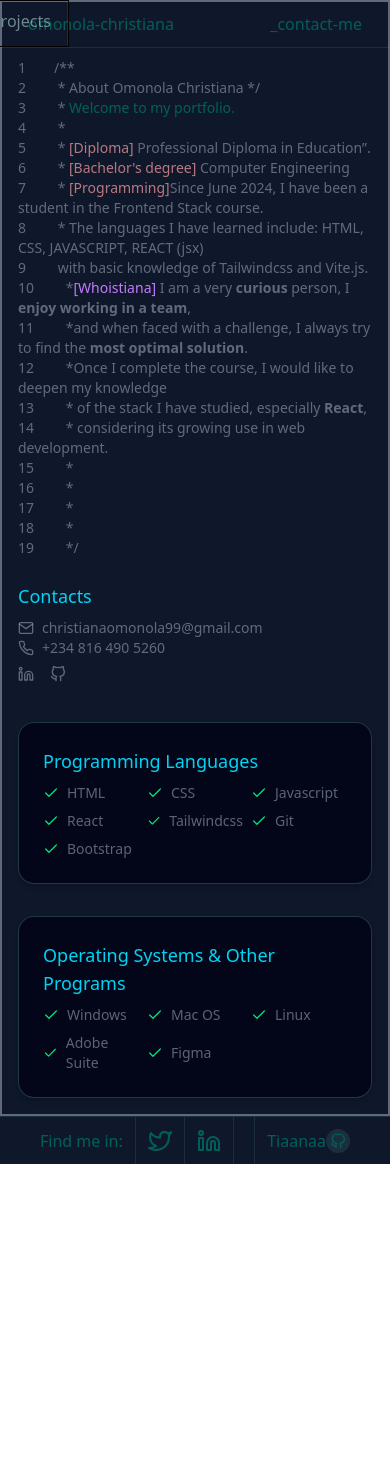
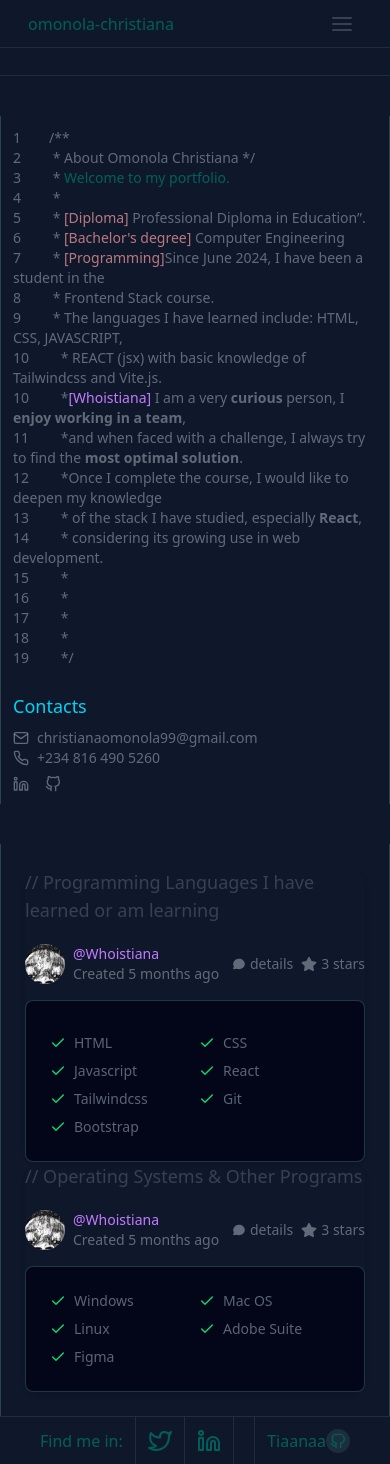
Before and after one commit to Tiaanaa/Portfolio_J, a React (Vite) app: page /about in a window 390 px wide. Before the commit the page ends 1164 px from the top, so only its background shows below. Built offline with nearby package versions, Linux system fonts and the light colour scheme.

Commit message:
feat: responsiveness added

```diff
--- a/src/components/Nav.jsx
+++ b/src/components/Nav.jsx
@@ -1,19 +1,47 @@
-import React from 'react';
+import React, {useState} from 'react';
 import { Link } from 'react-router';
+import { FiMenu, FiX } from 'react-icons/fi';
 
 const Nav = () => {
+  const [isMenuOpen, setIsMenuOpen] = useState(false);
+
   return (
-      <nav className='fixed w-full'>
+
+    <nav className='fixed w-full'>
+
           <div className='flex justify-between items-center h-12 border-b-1 border-teal-200/10 pl-7 pr-7'>
               <span className='text-teal-800'>omonola-christiana</span>
+                {/*Desktop Menu */}
 
-              <div className='flex items-center justify-center border-1 -ml-150 h-full '>
+        <div className='hidden md:flex items-center justify-between gap-100 h-full '>
+        <div className='h-full flex items-center justify-between'>
                   <Link to='/' className='text-teal-100/50  border-l-1 border-teal-200/10 border-r h-full p-2 pr-4 pl-4'>_hello</Link>
                   <Link to='/about' className='text-teal-100/50  h-full p-2 pr-4 pl-4 '>_about-me</Link>
                   <Link to='/Projects' className='text-teal-100/50  border-l-1 border-teal-200/10 border-r h-full p-2 pr-4 pl-4'>_projects</Link>
         </div>
-        <Link to='/Contact' className='text-teal-800'>_contact-me</Link>
-          </div>
+        <Link to='/Contact' className='text-teal-800 border-teal-200/10 border-l h-full p-2 pl-4 pr-2'>_contact-me</Link>
+        </div>
+ {/* Mobile Menu Button */}
+
+ <button
+              onClick={() => setIsMenuOpen(!isMenuOpen)}
+              className=" md:hidden flex items-center p-2 rounded-md text-gray-700 dark:text-gray-300"
+            >
+              {isMenuOpen ? <FiX className="w-6 h-6" /> : <FiMenu className="w-6 h-6" />}
+      </button>
+
+      {/* Mobile Menu */}
+      {isMenuOpen && (
+        <div className="absolute top-0 left-0 w-full bg-slate-900 text-white p-4">
+          <Link to="/" className="block py-2">_hello</Link>
+          <Link to="/about" className="block py-2">_about-me</Link>
+          <Link to="/projects" className="block py-2">_projects</Link>
+          <Link to="/contact" className="block py-2">_contact-me</Link>
+        </div>
+      )}
+
+        </div>
+
     </nav>
   )
 }
--- /dev/null
+++ b/src/components/Sidebar.jsx
@@ -0,0 +1,11 @@
+import React from 'react'
+
+const Sidebar = () => {
+  return (
+    <div>
+
+    </div>
+  )
+}
+
+export default Sidebar
--- a/src/pages/About.jsx
+++ b/src/pages/About.jsx
@@ -4,25 +4,28 @@ import Footer from '../components/Footer';
 import Card from "../components/Card";
 import CardContent from "../components/Cardcontent";
 import { Link } from 'react-router';
+import { FaStar } from "react-icons/fa";
+import { TbMessageCircleFilled } from "react-icons/tb";
 
 import { FiGithub, FiLinkedin, FiMail, FiPhone, FiCheck } from 'react-icons/fi';
 const About = () => {
   return (
     <>
     <section className="bg-slate-900 bg-cover w-full min-h-screen flex flex-col ">
-      <Nav/>
-      <div className="grid grid-cols-1 md:grid-cols-3 gap-10 text-gray-400/60 flex-grow  p-4 md:p-8 md:m-0 lg:p-12 lg:pt-20 container mx-auto items-center text-sm border-2 w-full">
+        <Nav />
+        <div className='h-19 border-b-1 border-b-teal-200/10'></div>
+      <div className="grid grid-cols-1 lg:grid-cols-3 gap-10 text-gray-400/60 flex-grow container mx-auto items-center text-sm w-full h-full ">
           {/* Left panel */}
           <div></div>
           {/*Middle panel*/}
-        <div className=' md:-ml-60'>
+        <div className=' border-teal-200/20 border border-t-0 border-b-0 h-full p-3'>
           <h1><span className='  pr-7'>1</span>/** <br/><span className='  pr-7'>2</span> * About Omonola Christiana */</h1>
           <p className="text-teal-800"><span className='  pr-7 text-gray-400/60 '>3</span> <span className='text-sm font-thin text-gray-400/60'>*</span> Welcome to my portfolio.</p>
           <p><span className='  pr-7 text-gray-400/60 '>4</span> <span className='text-sm font-thin text-gray-400/60'>*</span></p>
             <p><span className='  pr-7 text-gray-400/60 '>5</span> <span className='text-sm font-thin text-gray-400/60'>*</span> <span className="text-red-300/70 "> [Diploma]</span> Professional Diploma in Education”.</p>
             <p><span className='  pr-7 text-gray-400/60 '>6</span> <span className='text-sm font-thin text-gray-400/60'>*</span><span className="text-red-300/70 "> [Bachelor's degree]</span> Computer Engineering</p>
-            <p><span className='  pr-7 text-gray-400/60 '>7</span> <span className='text-sm font-thin text-gray-400/60'>*</span><span className="text-red-300/70 "> [Programming]</span>Since June 2024, I have been a student in the Frontend Stack course.</p>
-            <p> <span className='  pr-7 text-gray-400/60 '>8</span> <span className='text-sm font-thin text-gray-400/60'>* </span>The languages I have learned include: HTML, CSS, JAVASCRIPT, REACT (jsx) <br/> <span className='  pr-7 text-gray-400/60 '>9</span>  with basic knowledge of Tailwindcss and Vite.js.</p>
+            <p><span className='  pr-7 text-gray-400/60 '>7</span> <span className='text-sm font-thin text-gray-400/60'>*</span><span className="text-red-300/70 "> [Programming]</span>Since June 2024, I have been a student in the <br/> <span className='  pr-7 text-gray-400/60 '>8</span> <span className='text-sm font-thin text-gray-400/60'>*</span> Frontend Stack course.</p>
+            <p> <span className='  pr-7 text-gray-400/60 '>9</span> <span className='text-sm font-thin text-gray-400/60'>* </span>The languages I have learned include: HTML, CSS, JAVASCRIPT, <br/><span className='  pr-7 text-gray-400/60 '>10</span> <span className='text-sm font-thin text-gray-400/60'>*</span>                REACT (jsx) with basic knowledge of Tailwindcss and Vite.js.</p>
             <p><span className='  pr-7 text-gray-400/60 '>10</span> <span className='text-sm font-thin text-gray-400/60'>*</span><span className="text-purple-400">[Whoistiana]</span> I am a very <strong>curious</strong> person, I <strong>enjoy working in a team</strong>, <br/><span className='  pr-7 text-gray-400/60 '>11</span> <span className='text-sm font-thin text-gray-400/60'>*</span>and when faced with a challenge, I always try to find the <strong>most optimal solution</strong>.</p>
             <p><span className='  pr-7 text-gray-400/60 '>12</span> <span className='text-sm font-thin text-gray-400/60'>*</span>Once I complete the course, I would like to deepen my knowledge <br /> <span className='  pr-7 text-gray-400/60 '>13</span> <span className='text-sm font-thin text-gray-400/60'>*</span> of the stack I have studied, especially <strong>React</strong>, <br/> <span className='  pr-7 text-gray-400/60 '>14</span> <span className='text-sm font-thin text-gray-400/60'>*</span> considering its growing use in web development.</p>
             <p><span className='  pr-7 text-gray-400/60 '>15</span> <span className='text-sm font-thin text-gray-400/60'>*</span></p>
@@ -41,11 +44,17 @@ const About = () => {
         </div>
 
         {/* Right panel */}
-        <div className="space-y-8">
-          <Card className="bg-slate-950 border-teal-200/20 border">
-            <CardContent className="p-4">
-              <h2 className="text-lg text-cyan-400 mb-2">Programming Languages</h2>
-              <div className="grid grid-cols-3 gap-2">
+        <div className="border-teal-200/20 border border-t-0 border-b-0  h-full p-6 ">
+            <Card className="">
+              <p className="text-gray-400/30 text-lg mb-5">// Programming Languages I have learned or am learning</p>
+              <div className='flex items-center justify-between gap-2 mb-4 mt-4'>
+                <span className='flex'> <img src="/src/assets/IMG_20210214_130932_054.jpg" alt="Me" className="rounded-full w-10 mr-2" />
+                <p><span className="text-purple-400">@Whoistiana</span> <br/><span className='text-sm font-thin text-gray-400/60'>Created 5 months ago</span></p></span>
+                <p className='flex items-center gap-2'><span className='flex items-center gap-1'> <TbMessageCircleFilled />details</span> <span className='flex items-center gap-1'> <FaStar size={16} className="text-gray/400/30"/> 3 stars</span></p>
+              </div>
+            <CardContent className="p-4 bg-slate-950 border-teal-200/20 border rounded-lg">
+              <h2 className="text-lg text-cyan-400 mb-2"></h2>
+              <div className="grid grid-cols-2 lg:grid-cols-3 gap-2">
                 {["HTML", "CSS", "Javascript", "React", "Tailwindcss", "Git", "Bootstrap"].map(skill => (
                   <div key={skill} className="flex items-center gap-2">
                     <FiCheck size={16} className="text-green-400" /> {skill}
@@ -55,10 +64,16 @@ const About = () => {
             </CardContent>
           </Card>
 
-          <Card className="bg-slate-950 border-teal-200/20 border">
-            <CardContent className="p-4">
-              <h2 className="text-lg text-cyan-400 mb-2">Operating Systems & Other Programs</h2>
-              <div className="grid grid-cols-3 gap-2">
+            <Card className="">
+              <p className="text-gray-400/30 text-lg mb-5">// Operating Systems & Other Programs</p>
+              <div className='flex items-center justify-between gap-2 mb-4 mt-4'>
+                <span className='flex'> <img src="/src/assets/IMG_20210214_130932_054.jpg" alt="Me" className="rounded-full w-10 mr-2" />
+                <p><span className="text-purple-400">@Whoistiana</span> <br/><span className='text-sm font-thin text-gray-400/60'>Created 5 months ago</span></p></span>
+                <p className='flex items-center gap-2'><span className='flex items-center gap-1'> <TbMessageCircleFilled />details</span> <span className='flex items-center gap-1'> <FaStar size={16} className="text-gray/400/30"/> 3 stars</span></p>
+              </div>
+              <CardContent className="p-4 bg-slate-950 border-teal-200/20 border rounded-lg">
+
+              <div className="grid grid-cols-2 lg:grid-cols-3 gap-2">
                 {["Windows", "Mac OS", "Linux", "Adobe Suite", "Figma"].map(app => (
                   <div key={app} className="flex items-center gap-2">
                     <FiCheck size={16} className="text-green-400" /> {app}
```
